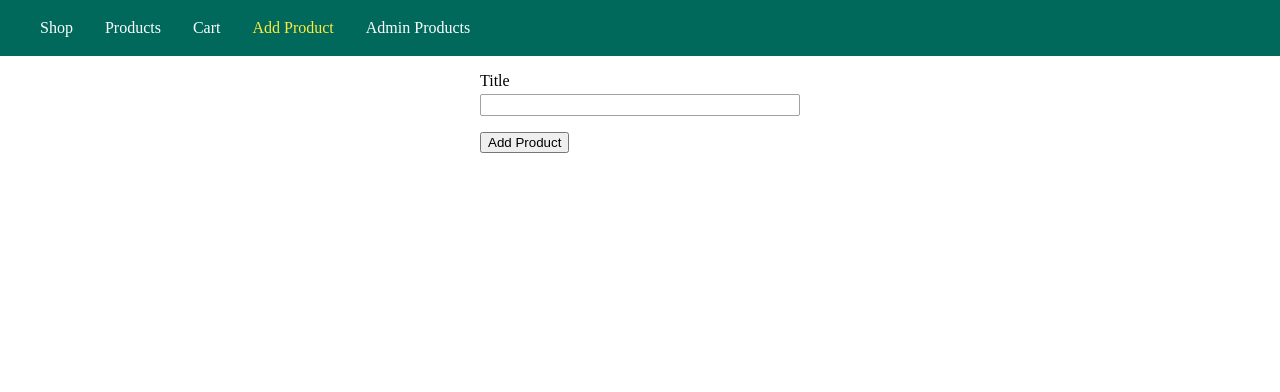
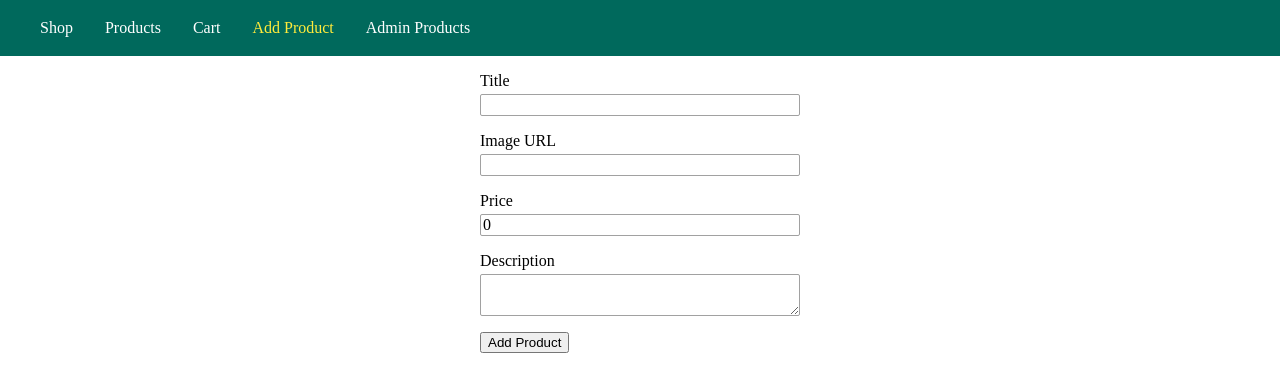
Before and after one commit to ArnasSmicius/Node-MaximilianSchwarzmuller-Udemy, a React (Create React App) app in the folder ecommerce-mern/frontend/: page /admin/add-product in a window 1280 px wide. Shown: the top 392 px of the page. Built offline with nearby package versions, Linux system fonts and the light colour scheme.

Commit message:
Extend Product Add form

```diff
--- a/ecommerce-mern/frontend/src/features/admin/add-product/AddProduct.js
+++ b/ecommerce-mern/frontend/src/features/admin/add-product/AddProduct.js
@@ -8,17 +8,32 @@ import { addProduct } from "../../../services/product";
 const AddProduct = () => {
   const navigate = useNavigate();
   const [title, setTitle] = useState("");
+  const [imageUrl, setImageUrl] = useState("");
+  const [price, setPrice] = useState(0.0);
+  const [description, setDescription] = useState("");
 
   const titleChangeHandler = (event) => {
     setTitle(event.target.value);
   };
 
+  const imageUrlChangeHandler = (event) => {
+    setImageUrl(event.target.value);
+  };
+
+  const priceChangeHandler = (event) => {
+    setPrice(event.target.value);
+  };
+
+  const descriptionChangeHandler = (event) => {
+    setDescription(event.target.value);
+  };
+
   const submitHandler = (event) => {
     event.preventDefault();
-    addProduct(title)
+    addProduct(title, imageUrl, description, price)
       .then(() => {
         console.log("Navigate is called");
-        navigate("/");
+        navigate("/products");
       })
       .catch((error) => console.error(error));
   };
@@ -36,6 +51,36 @@ const AddProduct = () => {
             onChange={titleChangeHandler}
           />
         </div>
+        <div className={styles["form-control"]}>
+          <label>Image URL</label>
+          <input
+            type="text"
+            name="imageUrl"
+            id="imageUrl"
+            value={imageUrl}
+            onChange={imageUrlChangeHandler}
+          />
+        </div>
+        <div className={styles["form-control"]}>
+          <label>Price</label>
+          <input
+            type="number"
+            name="price"
+            id="price"
+            value={price}
+            onChange={priceChangeHandler}
+          />
+        </div>
+        <div className={styles["form-control"]}>
+          <label>Description</label>
+          <textarea
+            type="text"
+            name="description"
+            id="description"
+            value={description}
+            onChange={descriptionChangeHandler}
+          />
+        </div>
         <button className={styles.btn} type="submit">
           Add Product
         </button>
--- a/ecommerce-mern/frontend/src/features/admin/add-product/AddProduct.module.css
+++ b/ecommerce-mern/frontend/src/features/admin/add-product/AddProduct.module.css
@@ -3,19 +3,22 @@
 }
 
 .form-control label,
-.form-control input {
+.form-control input,
+.form-control textarea {
   display: block;
   width: 100%;
   margin-bottom: 0.25rem;
 }
 
-.form-control input {
+.form-control input,
+.form-control textarea {
   border: 1px solid #a1a1a1;
   font: inherit;
   border-radius: 2px;
 }
 
-.form-control input:focus {
+.form-control input:focus,
+.form-control textarea:focus {
   outline-color: #00695c;
 }
 
--- a/ecommerce-mern/frontend/src/services/product.js
+++ b/ecommerce-mern/frontend/src/services/product.js
@@ -3,11 +3,16 @@ export async function getAllProducts() {
   return response.json();
 }
 
-export async function addProduct(title) {
+export async function addProduct(title, imageUrl, description, price) {
   const response = fetch("http://localhost:3001/admin/add-product", {
     method: "POST",
     headers: { "Content-Type": "application/json" },
-    body: JSON.stringify({ title: title }),
+    body: JSON.stringify({
+      title: title,
+      imageUrl: imageUrl,
+      description: description,
+      price: price,
+    }),
   });
   return await response;
 }
```
Also changed, not shown: ecommerce-mern/frontend/src/features/shop/product-list/Product.js (+3 -6 lines), 2 other files (tests, documents, lock files or other folders).
